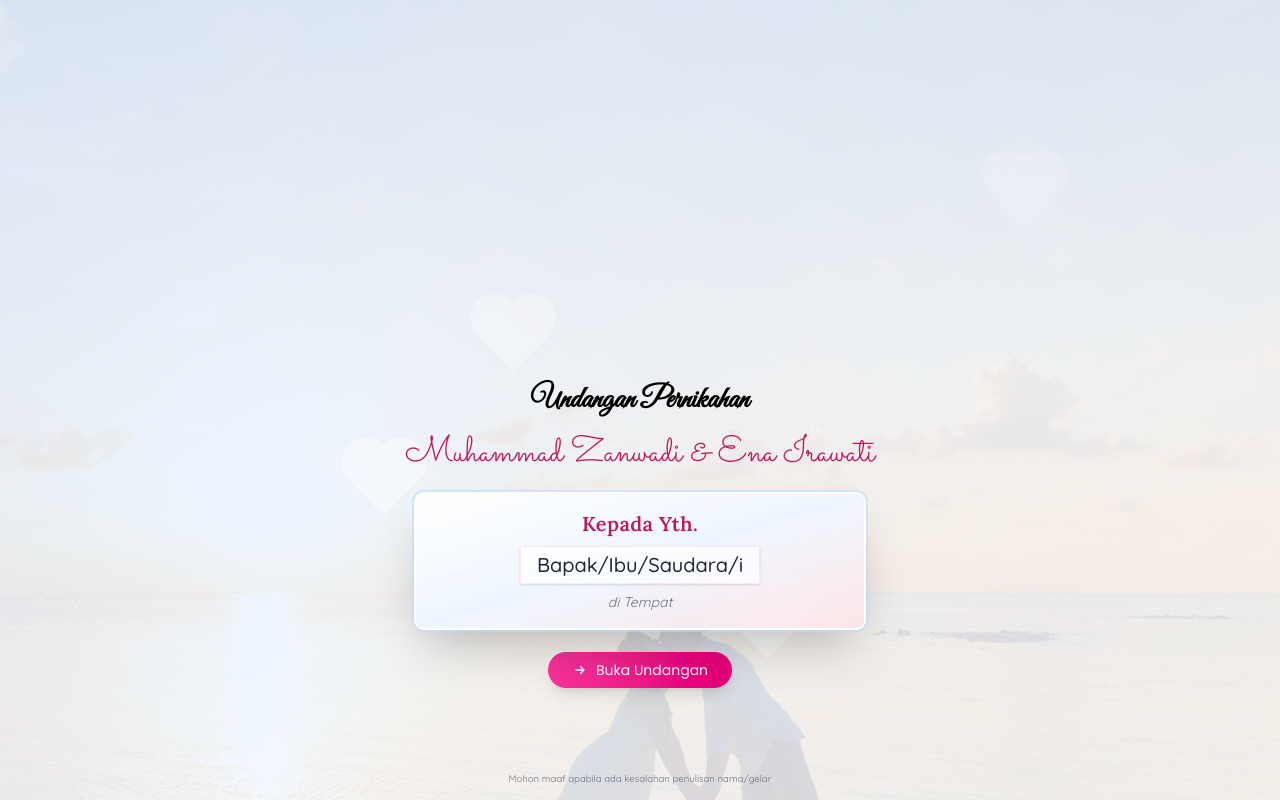
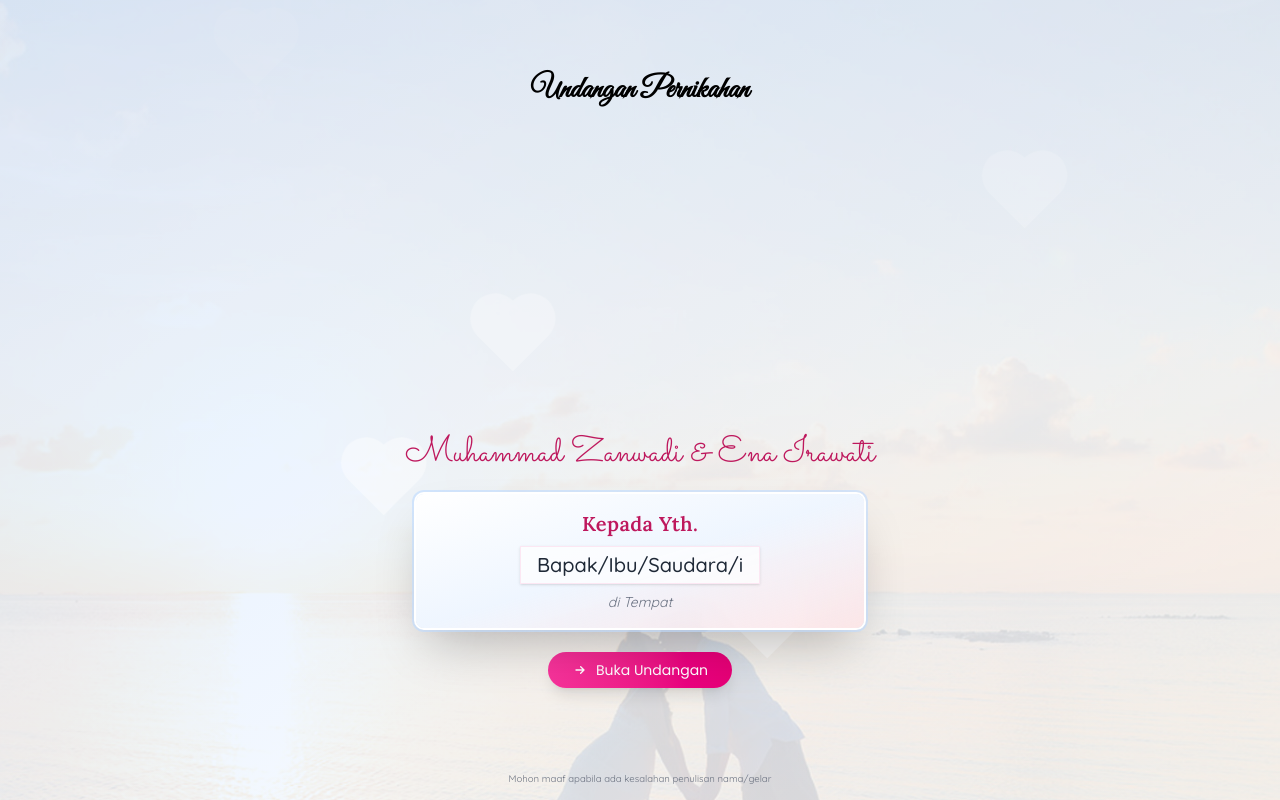
Before and after one commit to Smeagol03/wedding_ena, a website with bundled scripts: page index.html in a window 1280 px wide. Built offline with nearby package versions, Linux system fonts and the light colour scheme; no server answers; a script that the page names is missing.

Commit message:
Update index.html

```diff
--- a/index.html
+++ b/index.html
@@ -38,7 +38,7 @@
         <div class="absolute inset-0 opacity-15 z-0"
             style="background-image: url('./asset/img/pengantin/services-3.jpg'); background-size: cover; background-position: center;">
         </div>
-        <span class="text-3xl font-bold text-black absolute md:top-18 top-22"
+        <span class="text-3xl font-bold text-black absolute top-18"
             style="font-family: 'Great Vibes', cursive;">Undangan Pernikahan</span>
         <div class="container absolute bottom-28 mx-auto text-center z-10 px-4 sm:px-6 max-w-xl">
 
```
